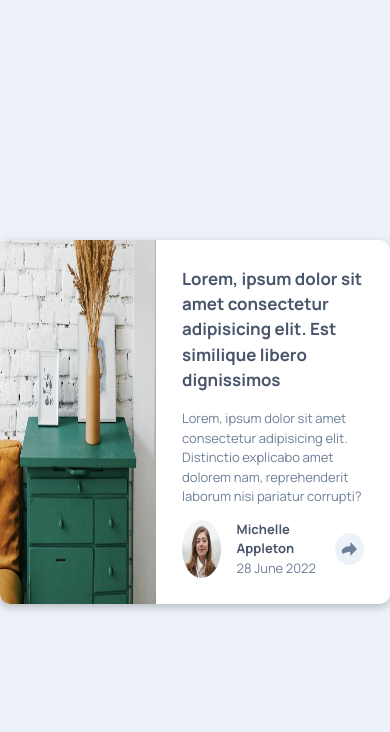
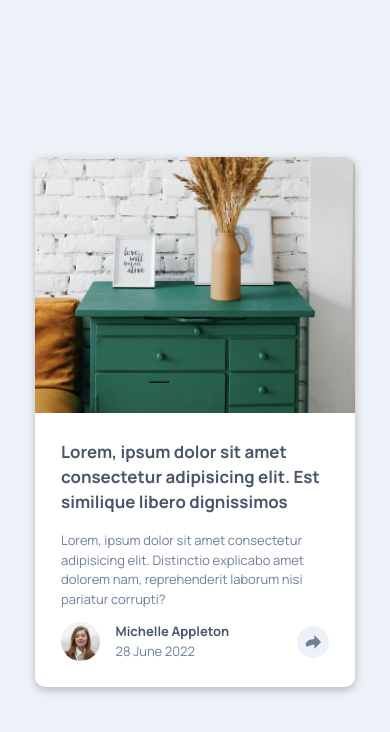
Before and after one commit to IliaNoah/frontendmentor-article-preview-component, a plain HTML site: page index.html in a window 390 px wide. Drawn offline with Linux system fonts and the light colour scheme.

Commit message:
refactor and responsiveness

```diff
--- a/style.css
+++ b/style.css
@@ -20,8 +20,8 @@ dd {
 }
 
 /* Remove list styles on ul, ol elements with a list role, which suggests default styling will be removed */
-ul[role='list'],
-ol[role='list'] {
+ul[role="list"],
+ol[role="list"] {
   list-style: none;
 }
 
@@ -60,7 +60,7 @@ select {
 /* Remove all animations, transitions and smooth scroll for people that prefer not to see them */
 @media (prefers-reduced-motion: reduce) {
   html:focus-within {
-   scroll-behavior: auto;
+    scroll-behavior: auto;
   }
 
   *,
@@ -94,8 +94,7 @@ body {
 }
 
 .container {
-  max-width: 50rem;
-  min-height: 15rem;
+  width: 50rem;
   display: flex;
   flex-direction: row;
   border-radius: 10px;
@@ -186,7 +185,7 @@ body {
 
 .drop-down p {
   text-transform: uppercase;
-  letter-spacing: .4rem;
+  letter-spacing: 0.4rem;
   color: var(--Grayish-Blue);
 }
 
@@ -205,21 +204,23 @@ body {
 }
 
 .socials::before {
-  content: '';
+  content: "";
   width: 100%;
   height: 6rem;
   position: absolute;
-  top: 115%; left: 50%;
+  top: 115%;
+  left: 50%;
   transform: translate(-50%, -50%);
 }
 
 .socials::after {
-  content: '';
-  border-top: .8rem solid var(--Very-Dark-Grayish-Blue);
-  border-right: .8rem solid transparent;
-  border-left: .8rem solid transparent;
+  content: "";
+  border-top: 0.8rem solid var(--Very-Dark-Grayish-Blue);
+  border-right: 0.8rem solid transparent;
+  border-left: 0.8rem solid transparent;
   position: absolute;
-  top: 110%; left: 50%;
+  top: 110%;
+  left: 50%;
   transform: translate(-50%, -50%);
 }
 
@@ -230,3 +231,20 @@ body {
 .drop-down:hover .socials {
   display: flex;
 }
+
+@media (max-width: 41rem) {
+  .container {
+    display: flex;
+    flex-direction: column;
+    width: 320px;
+  }
+  .left {
+    width: 100%;
+  }
+  .left img {
+    border-radius: 10px 10px 0 0;
+  }
+  .right {
+    width: 100%;
+  }
+}
```
Also changed, not shown: index.html (+0 -3 lines).
